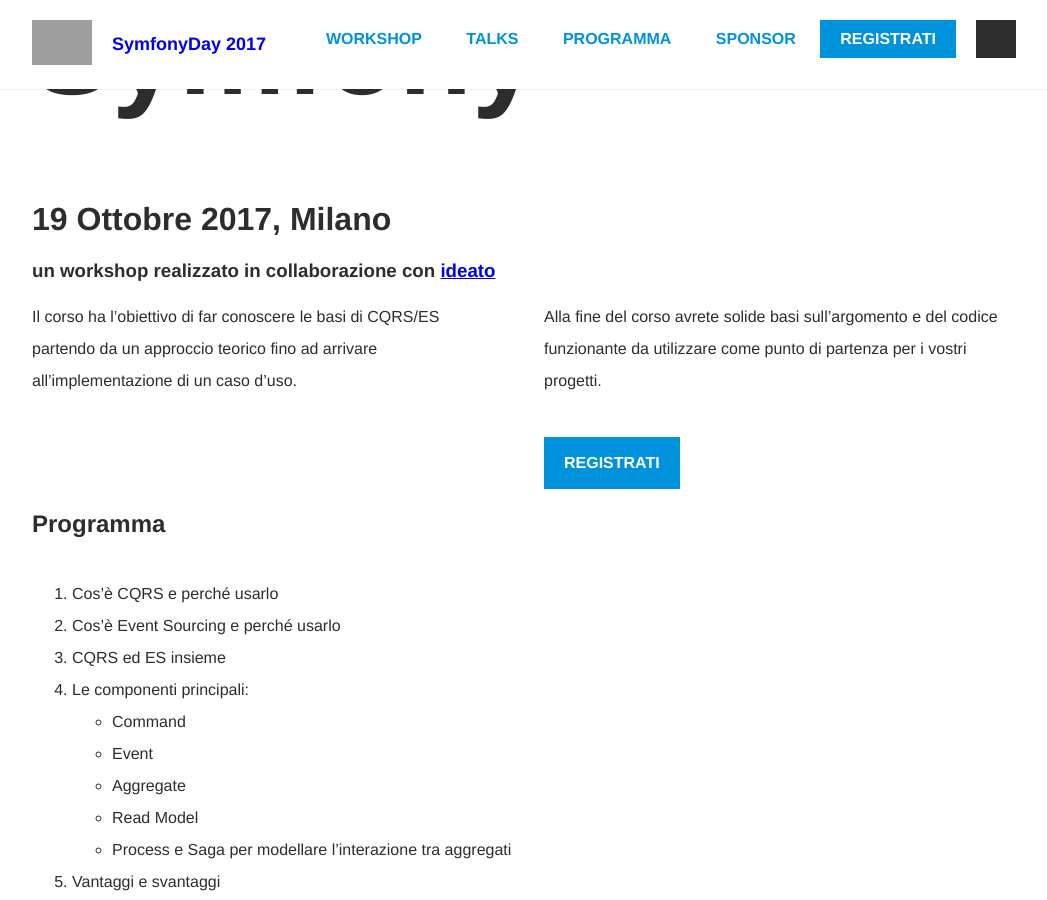
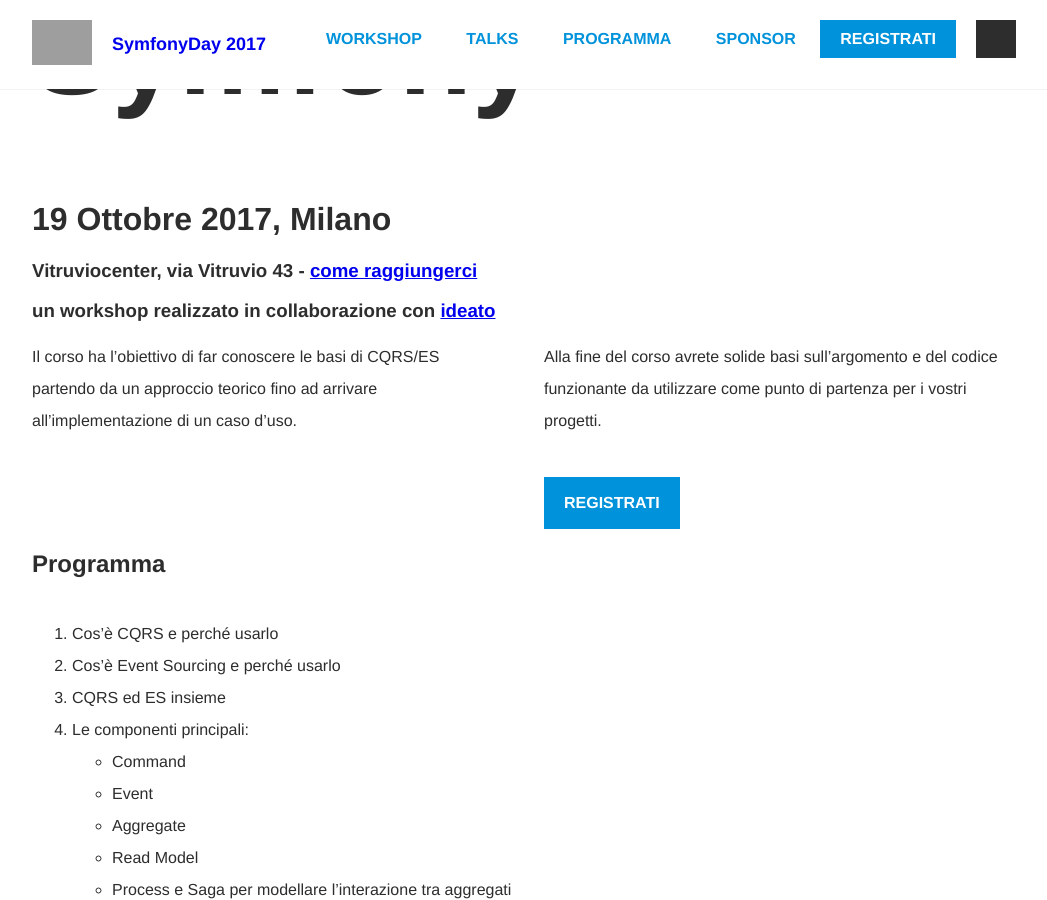
Before and after one commit to GrUSP/2017.symfonyday.it, a Jekyll site: the page built from workshop.html, in a window 1280 px wide and 900 px high, scrolled down 661 px. Shown: the whole window, without its empty margins (116-1163 px from the left). Built offline with Jekyll 4.4.1, drawn with Linux system fonts in a browser that asks for light colours; some web fonts are replaced; grey boxes are pictures that could not be loaded.

Commit message:
add ws venue

```diff
--- a/workshop.html
+++ b/workshop.html
@@ -9,6 +9,10 @@
   </div>
 
   <h1 class="row__title">19 Ottobre 2017, Milano</h1>
+  <h3 class="row__title">Vitruviocenter, via Vitruvio 43 -
+    <a href="https://goo.gl/maps/N1FjS1UmUvR2" target="_blank">come raggiungerci</a>
+  </h3>
+  <br>
   <h3 class="row__title">un workshop realizzato in collaborazione con
     <a href="http://www.ideato.it/?utm_source=symfonyday">ideato</a>
   </h3>
```
